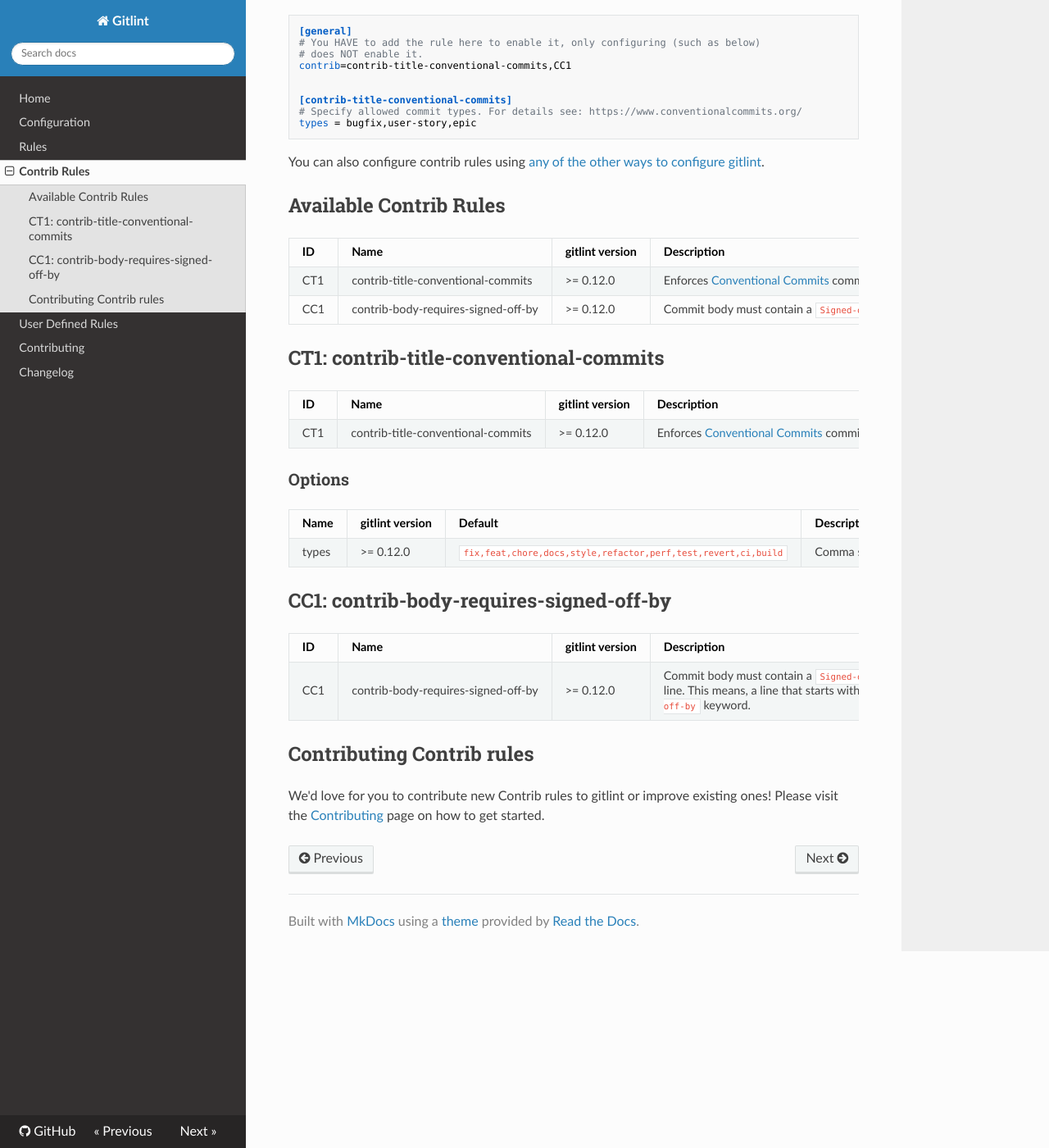
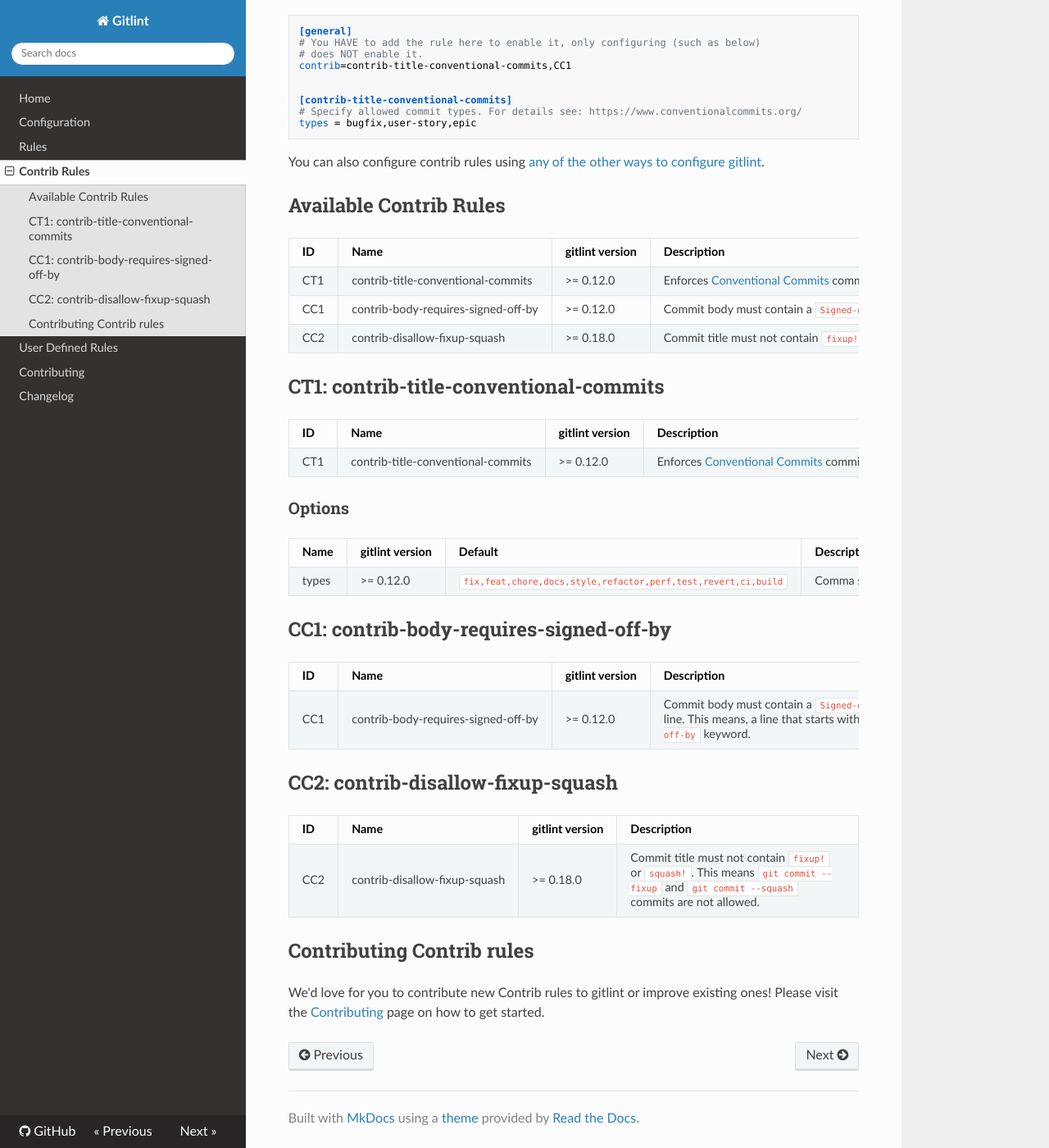
Before and after one commit to jorisroovers/gitlint, an MkDocs documentation site: the page built from docs/contrib_rules.md, in a window 1280 px wide and 1400 px high, scrolled down 624 px. Shown: the whole window at 82% size. Built offline with MkDocs 1.6.1, drawn with Linux system fonts in a browser that asks for light colours; nearby versions of some CDN libraries.

Commit message:
Add docs for contrib-disallow-fixup-squash
Signed-off-by: Matthias Beyer <mail@beyermatthias.de>

```diff
--- a/docs/contrib_rules.md
+++ b/docs/contrib_rules.md
@@ -42,6 +42,7 @@ ID    | Name                                | gitlint version   | Description
 ------|-------------------------------------|------------------ |-------------------------------------------
 CT1   | contrib-title-conventional-commits  | >= 0.12.0         | Enforces [Conventional Commits](https://www.conventionalcommits.org/) commit message style on the title.
 CC1   | contrib-body-requires-signed-off-by | >= 0.12.0         | Commit body must contain a `Signed-off-by` line.
+CC2   | contrib-disallow-fixup-squash       | >= 0.18.0         | Commit title must not contain `fixup!` or `squash!`.
 
 ## CT1: contrib-title-conventional-commits ##
 
@@ -63,5 +64,11 @@ ID    | Name                                  | gitlint version    | Description
 CC1   | contrib-body-requires-signed-off-by   | >= 0.12.0          | Commit body must contain a `Signed-off-by` line. This means, a line that starts with the `Signed-off-by` keyword.
 
 
+## CC2: contrib-disallow-fixup-squash ##
+
+ID    | Name                          | gitlint version    | Description
+------|-------------------------------|--------------------|-------------------------------------------
+CC2   | contrib-disallow-fixup-squash | >= 0.18.0          | Commit title must not contain `fixup!` or `squash!`. This means `git commit --fixup` and `git commit --squash` commits are not allowed.
+
 ## Contributing Contrib rules
 We'd love for you to contribute new Contrib rules to gitlint or improve existing ones! Please visit the [Contributing](contributing) page on how to get started.
```
